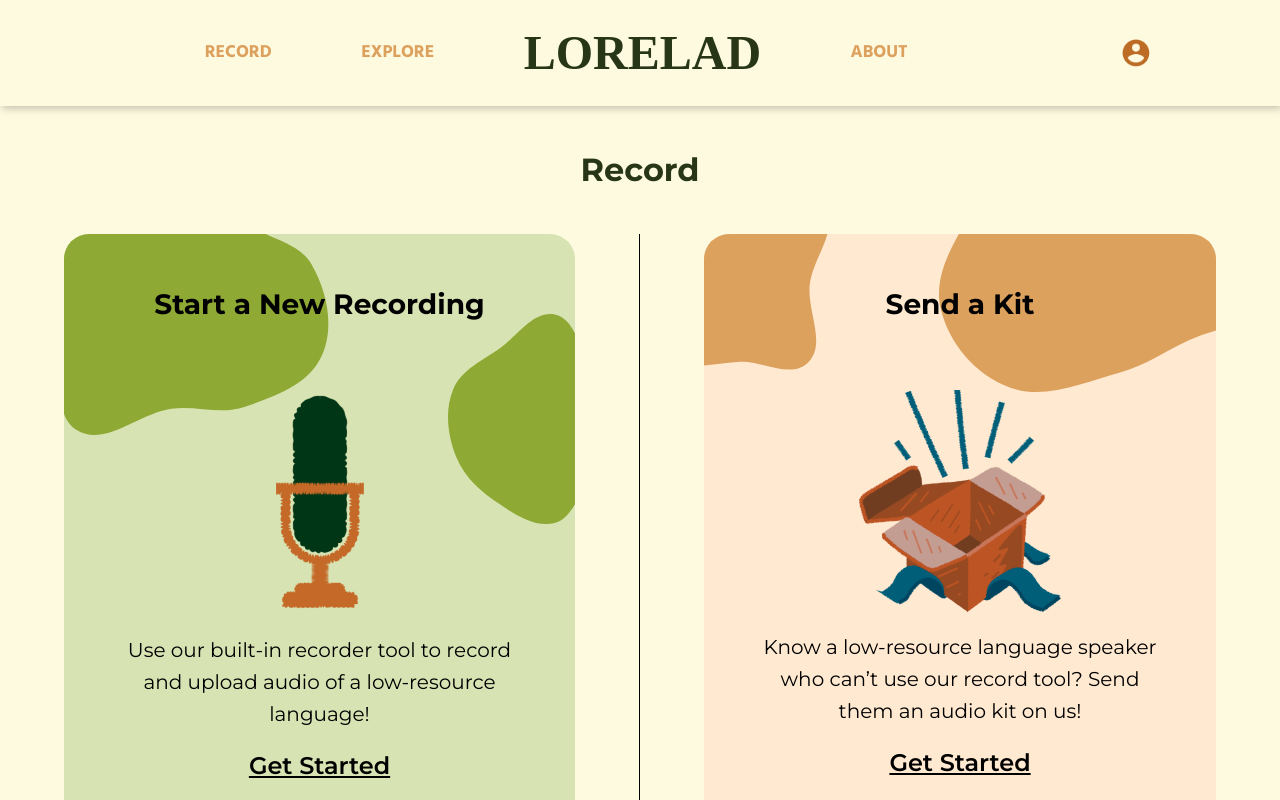
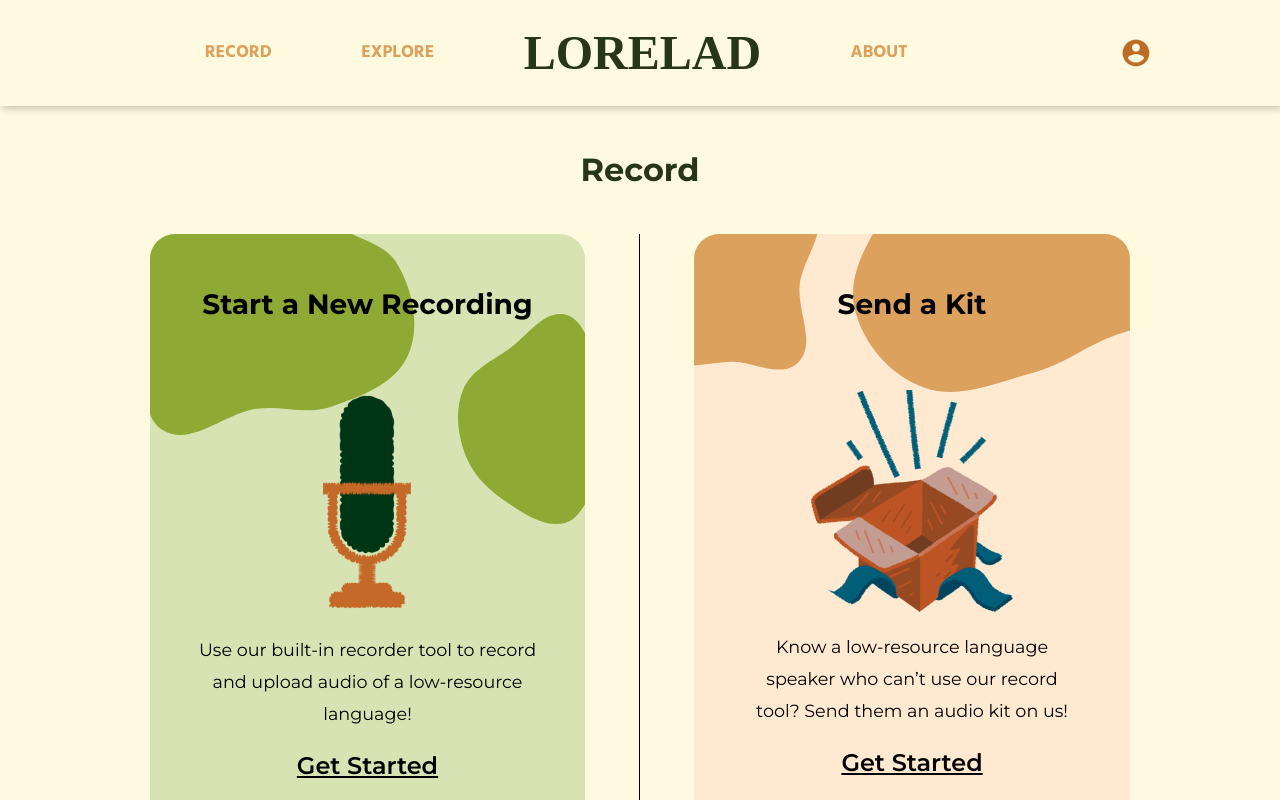
Before and after one commit to Jon-S-Hall/LORELAD, a Next.js app in the folder frontend/: page /record in a window 1280 px wide. Shown: the top 800 px of the page. Built offline with nearby package versions, Linux system fonts and the light colour scheme; a web font is replaced by a local one.

Commit message:
updated more styling

```diff
--- a/frontend/styles/Language.module.css
+++ b/frontend/styles/Language.module.css
@@ -85,6 +85,7 @@
 .bottom {
   display: flex;
   justify-content: space-between;
+  position: relative;
 }
 
 .stats {
--- a/frontend/styles/Record.module.css
+++ b/frontend/styles/Record.module.css
@@ -15,6 +15,8 @@
 
 .container {
   display: flex;
+  width: 85%;
+  margin: 0 auto;
 }
 
 .container section {
@@ -86,7 +88,7 @@
 }
 
 .container p {
-  font-size: 1.25rem;
+  font-size: 1.1rem;
   line-height: 2rem;
   margin-bottom: 1.5rem;
 }
@@ -113,7 +115,6 @@
   cursor: pointer;
 }
 
-
 .upload span {
   font-weight: 600;
 }
@@ -126,6 +127,7 @@
   background-color: #606c38;
   display: block;
 }
+
 .upload a:hover {
   color: #283618;
 }
```
